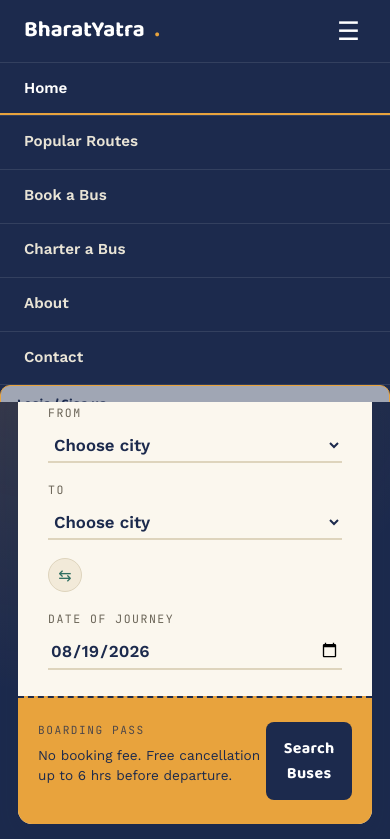
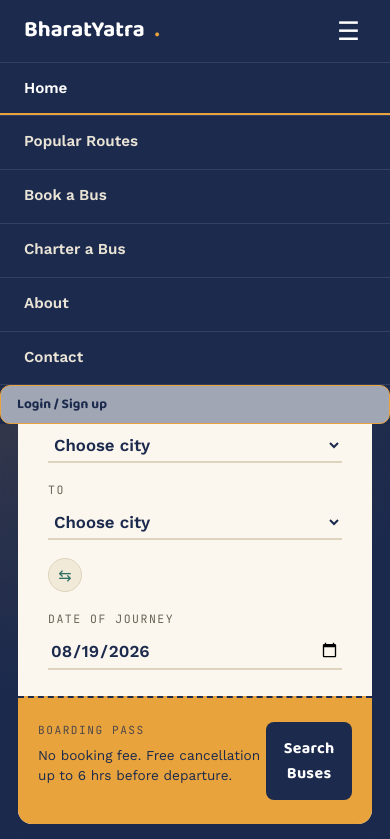
Before and after one commit to beast753/bharatyatra-, a website: page index.html in a window 390 px wide. Both pictures are taken after a click on the button "Toggle menu". Shown: the top 839 px of the page. Drawn offline with nearby package versions, Linux system fonts and the light colour scheme.

Commit message:
Increase max-height for open nav links

```diff
--- a/base.css
+++ b/base.css
@@ -108,7 +108,7 @@
     max-height:0; overflow:hidden;
     transition:max-height .25s ease;
   }
-  .nav-links.open{ max-height:340px; }
+  .nav-links.open{ max-height:560px; }
   .nav-links li{ border-top:1px solid rgba(255,255,255,.1); }
   .nav-links a{ display:block; padding:14px 24px; }
   .nav-toggle{ display:block; }
```
